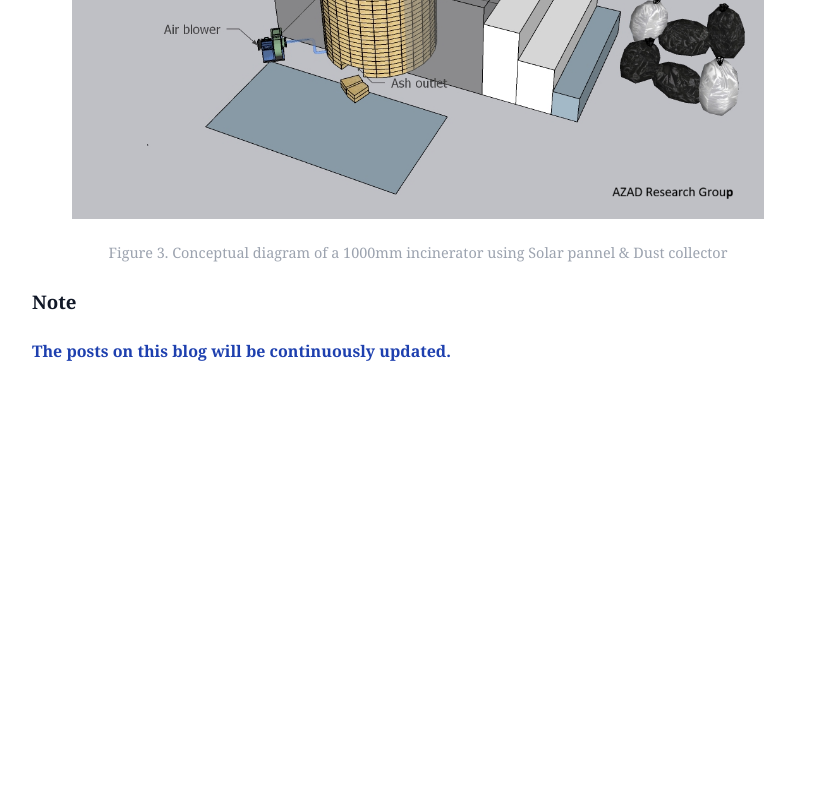
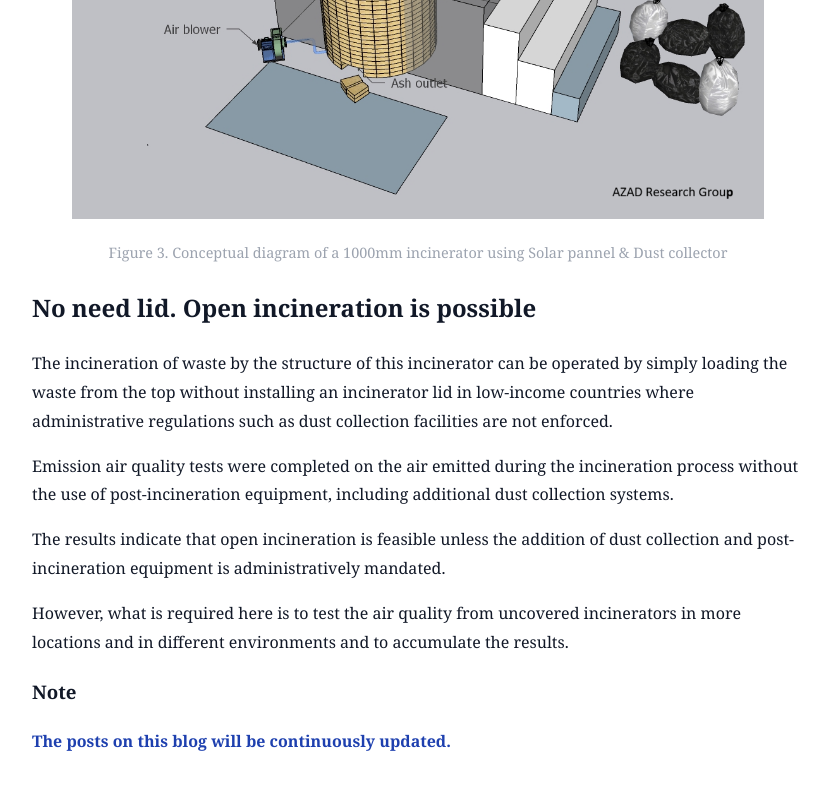
Before and after one commit to ssimsangmin49-creator/ecofriendly-polymer-compounds-incineration, a Jekyll site: the page built from _posts/2026-01-13-application.md, in a window 1280 px wide and 900 px high, scrolled down 2564 px. Shown: the top 790 px of the window, without its empty margins (222-1051 px from the left). Built offline with Jekyll 4.4.1, drawn with Linux system fonts in a browser that asks for light colours; before the commit the page ends 3074 px from its top, so only the background shows below that; some of the changed text lies outside the part shown.

Commit message:
Add open incineration section to application post
Added section on open incineration without a lid, discussing feasibility and air quality tests.

```diff
--- a/_posts/2026-01-13-application.md
+++ b/_posts/2026-01-13-application.md
@@ -14,7 +14,7 @@ this incineration technology in low-income countries.
 
 - Composition of the incinerator body using refractory bricks
 - Use of solar energy
-- Use of hot water
+- No need lid. Open incineration ia possible
 
 ## 3. Composition of the incinerator body using refractory bricks
 
@@ -73,6 +73,20 @@ this incineration technology in low-income countries.
   </figcaption>
 </figure>
 
+## No need lid. Open incineration is possible
+
+The incineration of waste by the structure of this incinerator can be operated
+by simply loading the waste from the top without installing an incinerator lid
+in low-income countries where administrative regulations such as dust collection facilities are not enforced.
+
+Emission air quality tests were completed on the air emitted during the incineration process
+without the use of post-incineration equipment, including additional dust collection systems.
+
+The results indicate that open incineration is feasible unless the addition of dust collection
+and post-incineration equipment is administratively mandated.
+
+However, what is required here is to test the air quality from uncovered incinerators
+in more locations and in different environments and to accumulate the results.
 
 ### Note
 
```
